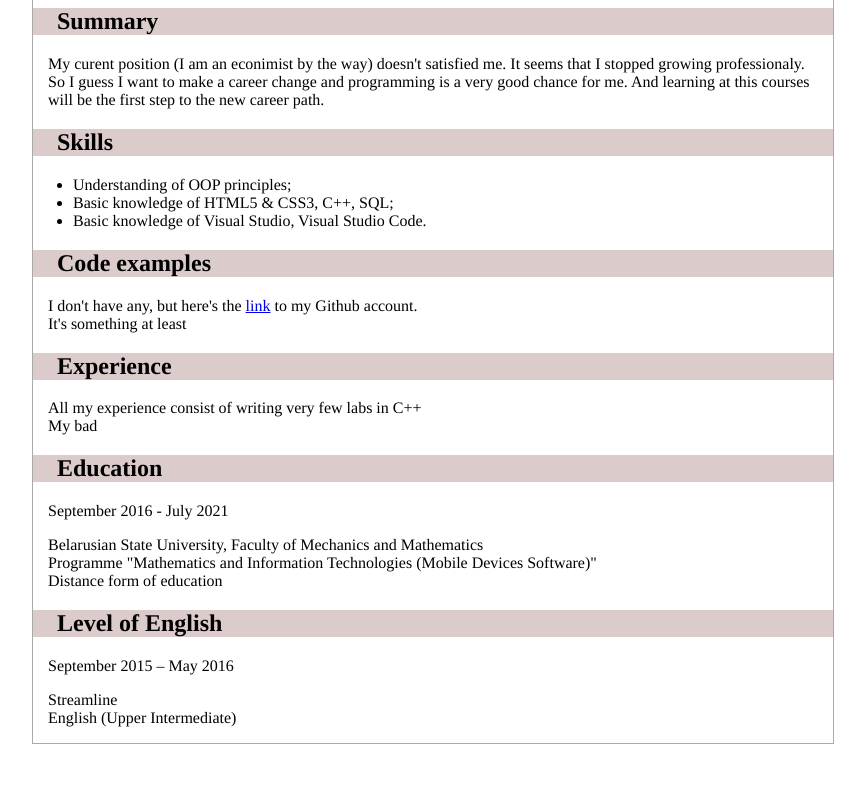
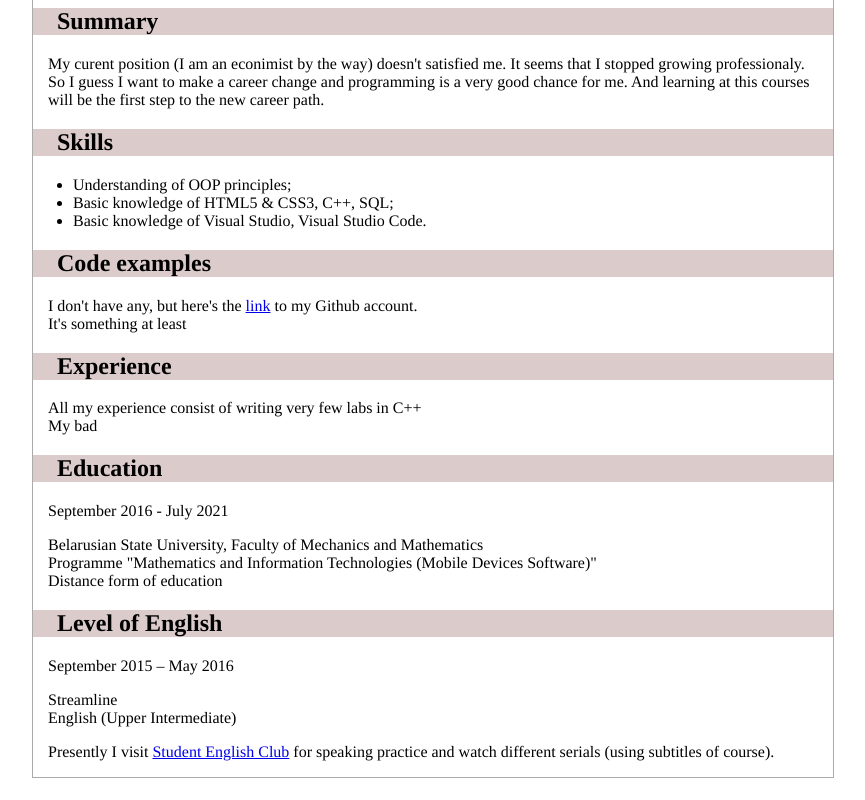
Before and after one commit to YevganyTyurin/rsschool-2019Q1-cv, a plain HTML site: page index.html in a window 1280 px wide. Shown: the part 334-1134 px from the top of the page, without its empty margins (207-1072 px from the left). Before the commit the page ends 1108 px from the top, so only its background shows below. Drawn offline with Linux system fonts and the light colour scheme.

Commit message:
update Level of English

```diff
--- a/index.html
+++ b/index.html
@@ -65,7 +65,9 @@
     <p>Streamline<br>
       English (Upper Intermediate)
     </p>
-    </section>
+  <p>Presently I visit <a href="https://vk.com/student_english_club">Student English Club</a>
+      for speaking practice and watch different serials (using subtitles of course).
+    </p>  </section>
 </body>
 
 </html>
```
